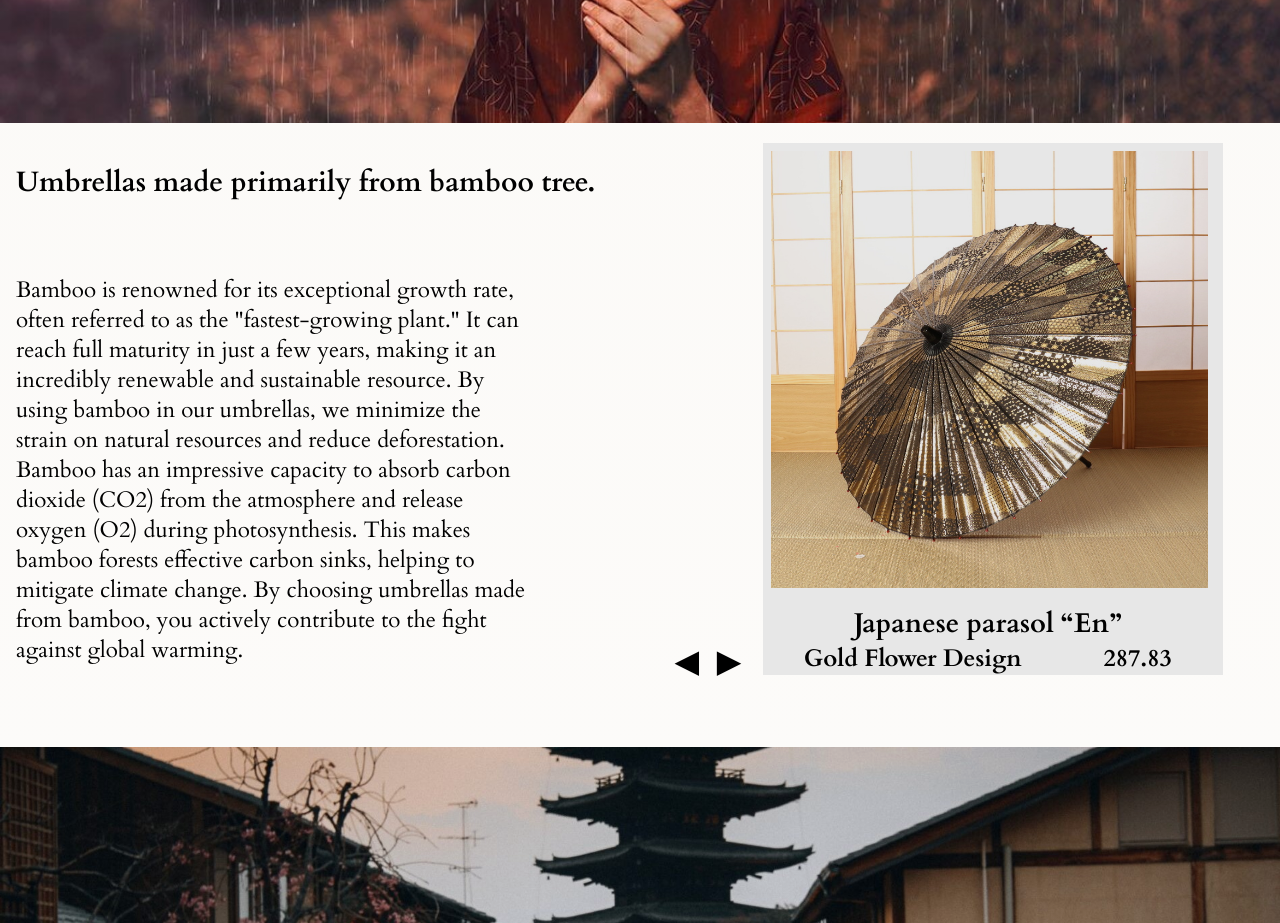
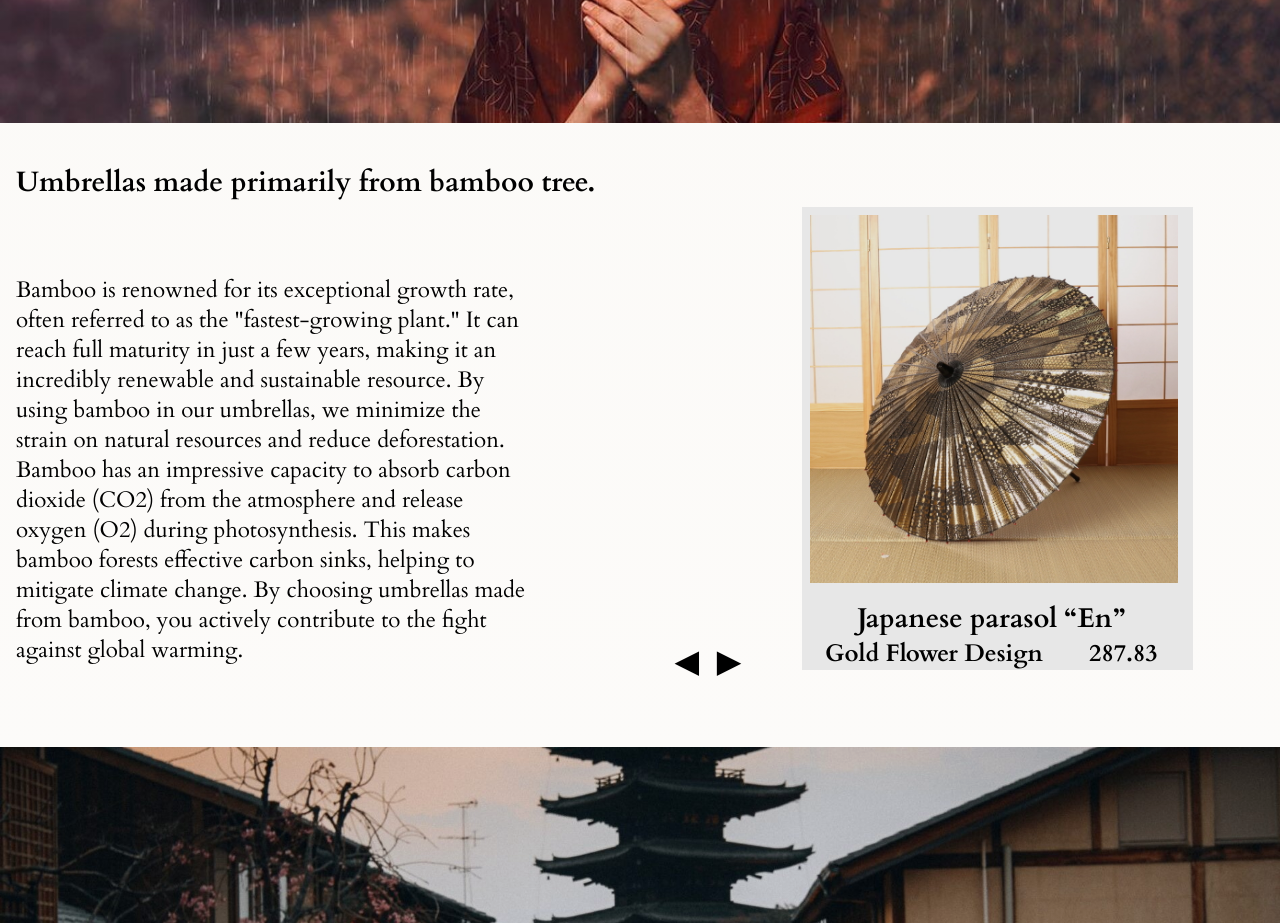
Before and after one commit to vikaKryshevska/vikaKryshevska.github.io, a plain HTML site: page index.html in a window 1280 px wide. Shown: the part 3300-4223 px from the top of the page. Drawn offline with nearby package versions, Linux system fonts and the light colour scheme; a web font is replaced by a local one.

Commit message:
slider changed

```diff
--- a/home_styles/block4.css
+++ b/home_styles/block4.css
@@ -41,6 +41,10 @@
   position: relative;
   margin: 0 auto;
 
+  display: flex;
+  justify-content: center;
+
+
 }
 
 .navigation .prev{
@@ -78,13 +82,14 @@
   transition: 1.3s ;
   width: 90%;
   height: 100%;
-
 }
 
 
 
 .slider  .item, .slider  .main{
-  width: 95%;
+  width: 80%;
+  margin-top: 4rem;
+  margin-left: 1rem;
 position: absolute;
 display: none;
 background: #e7e7e7;
--- a/style_catalogue.css
+++ b/style_catalogue.css
@@ -465,7 +465,7 @@ input[type=range]::-webkit-slider-runnable-track {
 #toggle-filters-button,
 #toggle-sort-button {
     display: none;
-    width: 100%;
+    width: 50%;
     height: 10%;
     font-size: 1rem;
     position: relative;
@@ -474,6 +474,7 @@ input[type=range]::-webkit-slider-runnable-track {
     border: 1.0476px solid #7f1d0e;
     border-radius: 18.2856px;
     margin-bottom: 1rem;
+    margin-left: 1.4rem;
 }
 
 .buttonsSmall {
```
